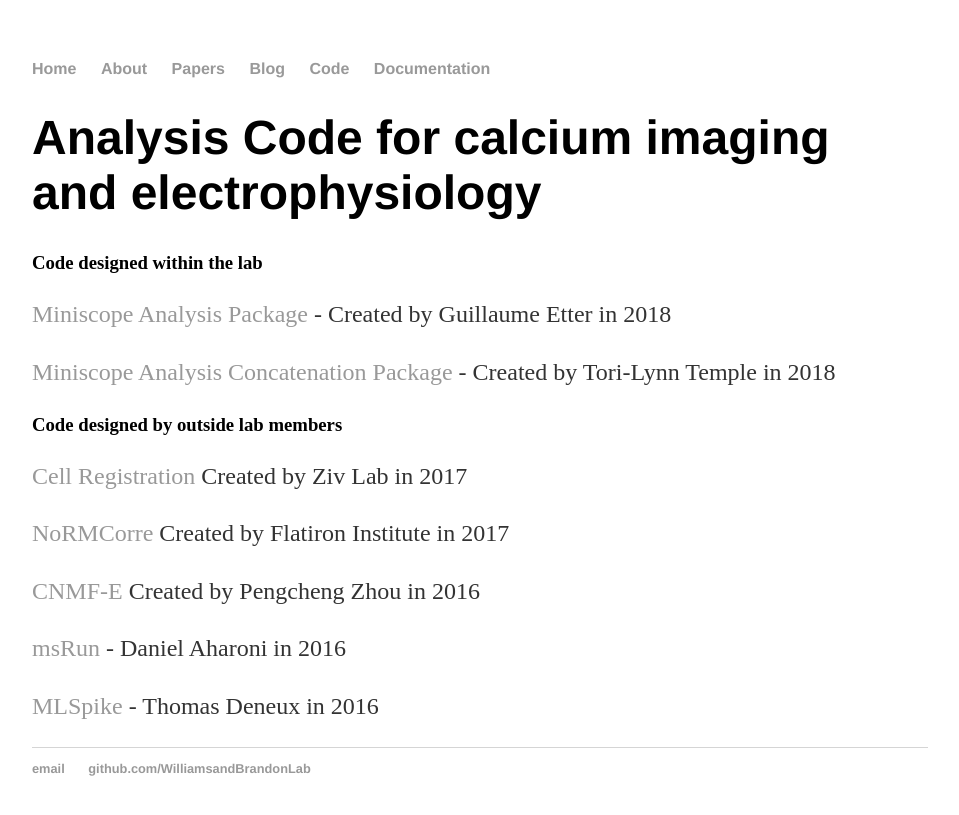
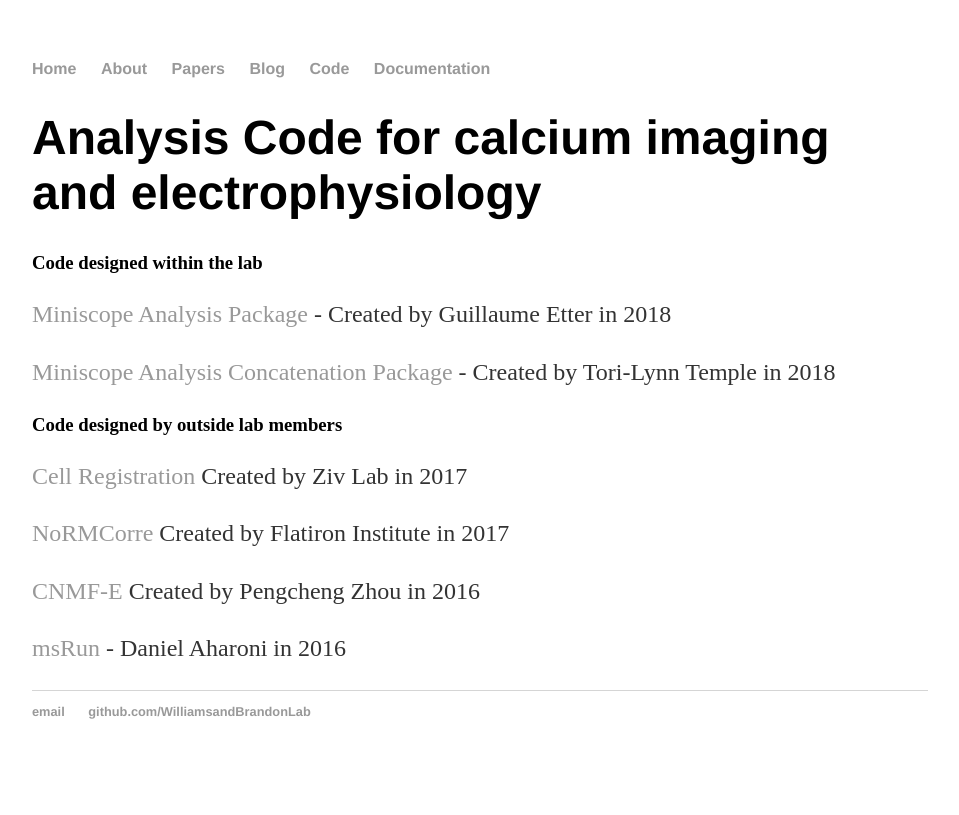
Before and after one commit to WilliamsandBrandanLab/WilliamsandBrandanLab.github.io, a Jekyll site: the page built from code/index.md, in a window 1280 px wide. Shown: the top 815 px of the page, without its empty margins (160-1119 px from the left). Built offline with Jekyll 4.4.1, drawn with Linux system fonts in a browser that asks for light colours; our own code applies the rules of GitHub Pages for plain Markdown files.

Commit message:
Update index.md

```diff
--- a/code/index.md
+++ b/code/index.md
@@ -16,5 +16,3 @@
 [CNMF-E](https://github.com/zhoupc/CNMF_E) Created by Pengcheng Zhou in 2016
 
 [msRun](https://github.com/daharoni/Miniscope_Analysis) - Daniel Aharoni in 2016
-
-[MLSpike](https://github.com/thomasdeneux/spikes) - Thomas Deneux in 2016
```
